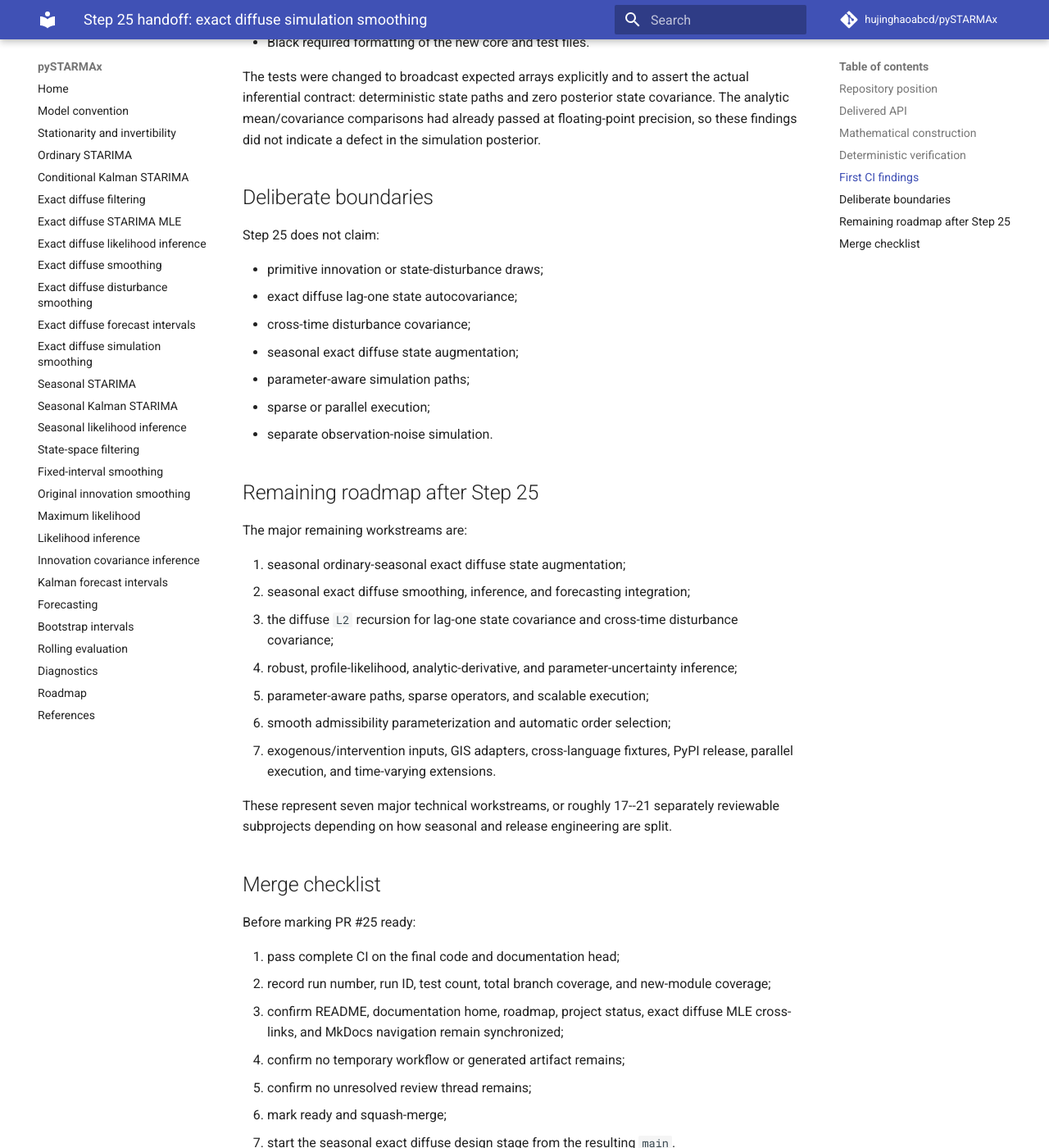
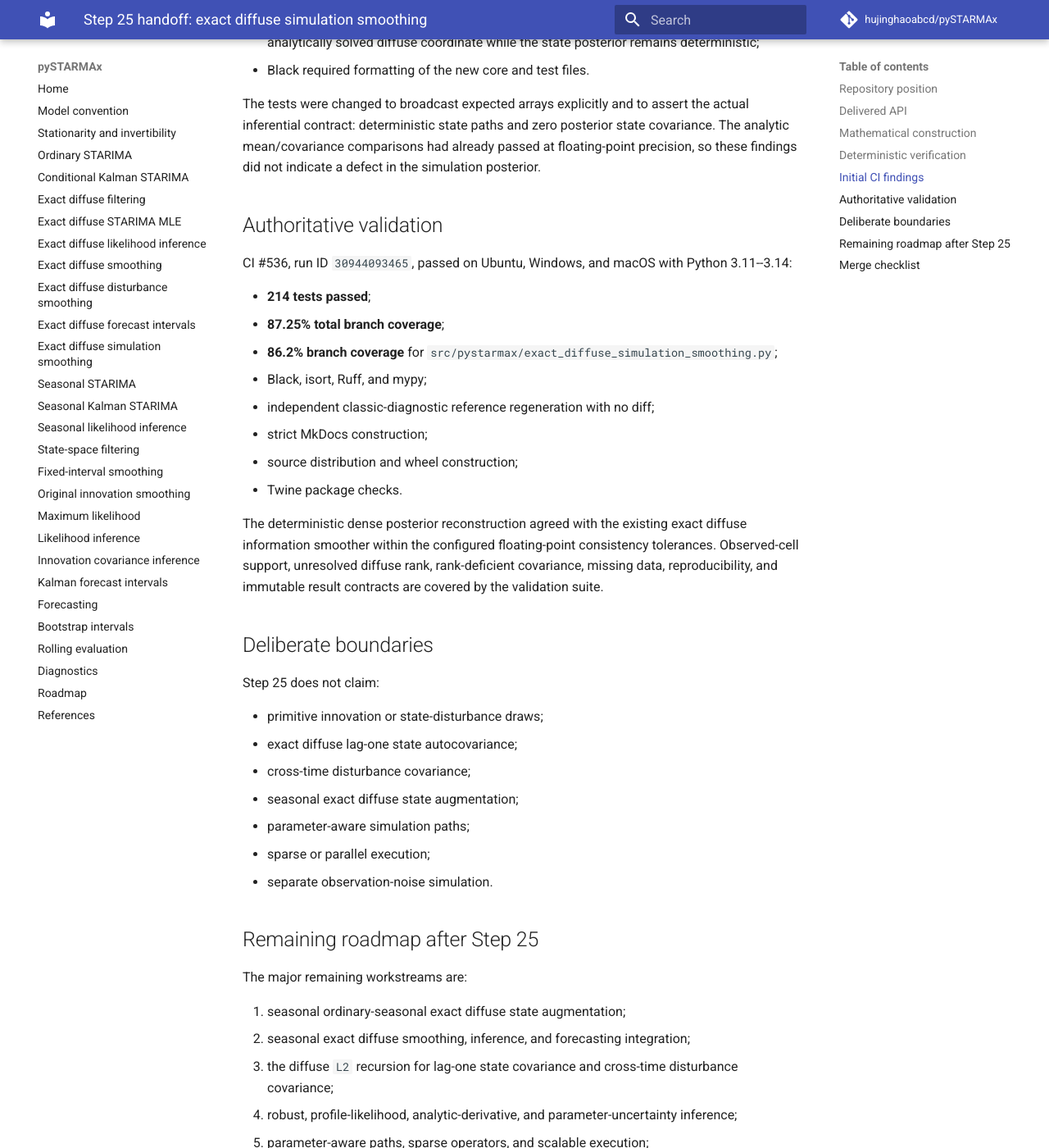
Before and after one commit to hujinghaoabcd/pySTARMAx, an MkDocs documentation site: the page built from docs/development/STEP_25_EXACT_DIFFUSE_SIMULATION_SMOOTHING.md, in a window 1280 px wide and 1400 px high, scrolled down 2082 px. Shown: the whole window at 82% size. Built offline with MkDocs 1.6.1 and Material for MkDocs 9.7.7, drawn with Linux system fonts in a browser that asks for light colours; comment, search, counter and statistics services are not loaded; some of the changed text lies outside the part shown.

Commit message:
Record Step 25 authoritative validation

```diff
--- a/docs/development/STEP_25_EXACT_DIFFUSE_SIMULATION_SMOOTHING.md
+++ b/docs/development/STEP_25_EXACT_DIFFUSE_SIMULATION_SMOOTHING.md
@@ -9,9 +9,12 @@
   `0639f4bd932aa86020215b50b6ef9867bb5ad566`;
 - README, roadmap, root project status, exact diffuse MLE cross-links,
   documentation home, and MkDocs navigation are synchronized through 0.0.25;
-- the temporary formatting and status-patching workflows have self-deleted and
-  are absent from the final PR diff;
-- final validation: pending on the ordinary post-cleanup merge-gate CI head.
+- temporary formatting and status-patching workflows are absent from the final
+  PR diff;
+- authoritative implementation and documentation validation: CI #536, run ID
+  `30944093465`, on cleanup head
+  `ca58bdee2e1c391e2915b4789e7421d536c4b7dc`;
+- final validation-record-only merge gate: pending on this handoff update.
 
 ## Delivered API
 
@@ -67,7 +70,7 @@ The validation suite includes:
 9. argument validation;
 10. the complete inherited package suite.
 
-## First CI findings
+## Initial CI findings
 
 Initial CI #521, run ID `30943099910`, found three test-contract issues and one
 formatting issue:
@@ -86,6 +89,27 @@ actual inferential contract: deterministic state paths and zero posterior state
 covariance. The analytic mean/covariance comparisons had already passed at
 floating-point precision, so these findings did not indicate a defect in the
 simulation posterior.
+
+## Authoritative validation
+
+CI #536, run ID `30944093465`, passed on Ubuntu, Windows, and macOS with Python
+3.11--3.14:
+
+- **214 tests passed**;
+- **87.25% total branch coverage**;
+- **86.2% branch coverage** for
+  `src/pystarmax/exact_diffuse_simulation_smoothing.py`;
+- Black, isort, Ruff, and mypy;
+- independent classic-diagnostic reference regeneration with no diff;
+- strict MkDocs construction;
+- source distribution and wheel construction;
+- Twine package checks.
+
+The deterministic dense posterior reconstruction agreed with the existing
+exact diffuse information smoother within the configured floating-point
+consistency tolerances. Observed-cell support, unresolved diffuse rank,
+rank-deficient covariance, missing data, reproducibility, and immutable result
+contracts are covered by the validation suite.
 
 ## Deliberate boundaries
 
@@ -114,20 +138,19 @@ The major remaining workstreams are:
 7. exogenous/intervention inputs, GIS adapters, cross-language fixtures, PyPI
    release, parallel execution, and time-varying extensions.
 
-These represent seven major technical workstreams, or roughly 17--21 separately
-reviewable subprojects depending on how seasonal and release engineering are
-split.
+These represent seven major technical workstreams, twelve numbered core
+milestones in the retained delivery inventory, and roughly 17--21 separately
+reviewable projects when the later ecosystem work is split into individual
+PRs.
 
 ## Merge checklist
 
 Before marking PR #25 ready:
 
-1. pass complete CI on the final code and documentation head;
-2. record run number, run ID, test count, total branch coverage, and new-module
-   coverage;
-3. confirm README, documentation home, roadmap, project status, exact diffuse
+1. pass the final validation-record-only CI on this handoff head;
+2. confirm README, documentation home, roadmap, project status, exact diffuse
    MLE cross-links, and MkDocs navigation remain synchronized;
-4. confirm no temporary workflow or generated artifact remains;
-5. confirm no unresolved review thread remains;
-6. mark ready and squash-merge;
-7. start the seasonal exact diffuse design stage from the resulting `main`.
+3. confirm no temporary workflow or generated artifact remains;
+4. confirm no unresolved review thread remains;
+5. mark ready and squash-merge;
+6. start the seasonal exact diffuse design stage from the resulting `main`.
```
